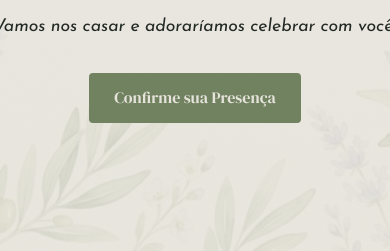
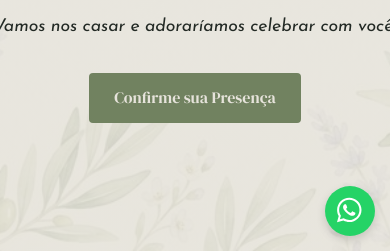
Before and after one commit to ENaites/casamento-lenielle-enzo, a plain HTML site: page index.html in a window 390 px wide. Shown: the part 593-844 px from the top of the page. Drawn offline with nearby package versions, Linux system fonts and the light colour scheme.

Commit message:
Add files via upload
Add Whatsapp Button

```diff
--- a/css/styles.css
+++ b/css/styles.css
@@ -404,6 +404,39 @@ footer {
     transform: translateY(0);
 }
 
+/* WHATSAPP BUTTON */
+.whatsapp-button {
+    position: fixed;
+    bottom: 25px;
+    right: 25px;
+    background-color: #25D366;
+    color: white;
+    border-radius: 50%;
+    width: 60px;
+    height: 60px;
+    display: flex;
+    justify-content: center;
+    align-items: center;
+    box-shadow: 0 4px 10px rgba(0,0,0,0.15);
+    z-index: 1000;
+    transition: transform 0.3s ease, box-shadow 0.3s ease;
+    text-decoration: none;
+}
+
+.whatsapp-button:hover {
+    transform: scale(1.1);
+    box-shadow: 0 6px 14px rgba(0,0,0,0.2);
+    color: white;
+}
+
+.whatsapp-button svg {
+    height: 34px;
+    width: auto;
+    display: block;
+    margin-bottom: 2px; /* slight vertical adjust to center visually */
+    margin-right: 1px;
+}
+
 /* RESPONSIVE */
 /* Tablets and small desktops */
 @media screen and (max-width: 1024px) {
@@ -505,6 +538,18 @@ footer {
     #rsvp-form-container {
         padding: 1.5rem !important;
     }
+
+    /* WhatsApp Button Mobile */
+    .whatsapp-button {
+        bottom: 15px;
+        right: 15px;
+        width: 50px;
+        height: 50px;
+    }
+    .whatsapp-button svg {
+        height: 28px;
+        width: auto;
+    }
 }
 
 /* Small Mobile */
--- a/index.html
+++ b/index.html
@@ -244,8 +244,14 @@
         <p>Com amor, Lenielle & Enzo. © 2026</p>
     </footer>
 
-    <!-- Supabase Library -->
-    <script src="https://cdn.jsdelivr.net/npm/@supabase/supabase-js@2"></script>
+    <!-- Botão WhatsApp -->
+    <a href="https://wa.me/5538920008810?text=Ol%C3%A1!%20Estou%20com%20um%20problema%20no%20site%20do%20casamento%20e%20preciso%20de%20ajuda."
+        class="whatsapp-button" target="_blank" title="Precisa de ajuda com o site?">
+        <svg xmlns="http://www.w3.org/2000/svg" viewBox="0 0 448 512" fill="currentColor">
+            <path d="M380.9 97.1C339 55.1 283.2 32 223.9 32c-122.4 0-222 99.6-222 222 0 39.1 10.2 77.3 29.6 111L0 480l117.7-30.9c32.4 17.7 68.9 27 106.1 27h.1c122.3 0 224.1-99.6 224.1-222 0-59.3-25.2-115-67.1-157.1zm-157 341.6c-33.2 0-65.7-8.9-94-25.7l-6.7-4-69.8 18.3L72 359.2l-4.4-7c-18.5-29.4-28.2-63.3-28.2-98.2 0-101.7 82.8-184.5 184.6-184.5 49.3 0 95.6 19.2 130.4 54.1 34.8 34.9 56.2 81.2 56.1 130.5 0 101.8-84.9 184.6-186.6 184.6zm101.2-138.2c-5.5-2.8-32.8-16.2-37.9-18-5.1-1.9-8.8-2.8-12.5 2.8-3.7 5.6-14.3 18-17.6 21.8-3.2 3.7-6.5 4.2-12 1.4-32.6-16.3-54-29.1-75.5-66-5.7-9.8 5.7-9.1 16.3-30.3 1.8-3.7 .9-6.9-.5-9.7-1.4-2.8-12.5-30.1-17.1-41.2-4.5-10.8-9.1-9.3-12.5-9.5-3.2-.2-6.9-.2-10.6-.2-3.7 0-9.7 1.4-14.8 6.9-5.1 5.6-19.4 19-19.4 46.3 0 27.3 19.9 53.7 22.6 57.4 2.8 3.7 39.1 59.7 94.8 83.8 35.2 15.2 49 16.5 66.6 13.9 10.7-1.6 32.8-13.4 37.4-26.4 4.6-13 4.6-24.1 3.2-26.4-1.3-2.5-5-3.9-10.5-6.6z"/>
+        </svg>
+    </a>
+
     <!-- Supabase Library -->
     <script src="https://cdn.jsdelivr.net/npm/@supabase/supabase-js@2"></script>
     <script src="js/script.js"></script>
```
